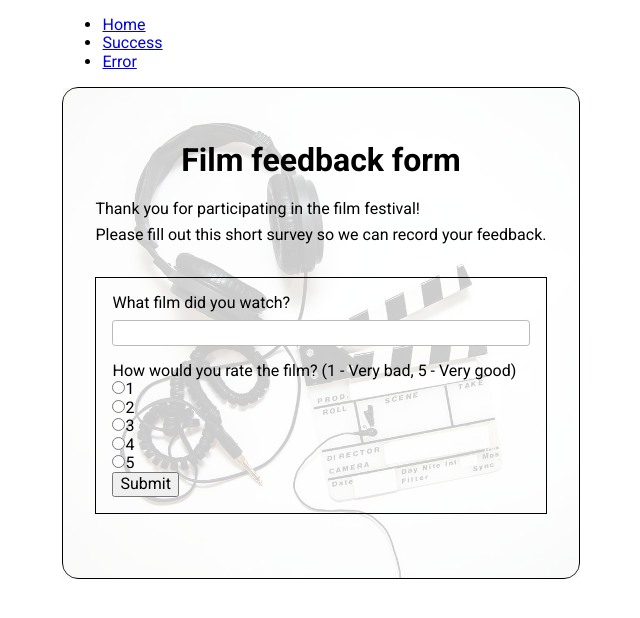
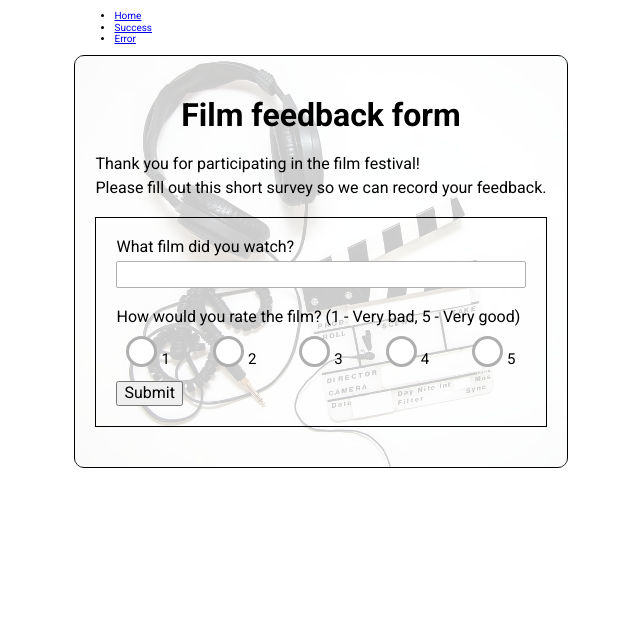
Before and after one commit to Kristina456/Online-survey, a React (Create React App) app: page / in a window 1280 px wide. Shown: the top 618 px of the page, without its empty margins (319-959 px from the left). Built offline with nearby package versions, Linux system fonts and the light colour scheme.

Commit message:
add radio button style

```diff
--- a/src/components/SurvayForm.scss
+++ b/src/components/SurvayForm.scss
@@ -1,6 +1,6 @@
 .survay-form {
 	position: relative;
-
+	font-size: 1.6rem;
 	.survay-form__title {
 		text-align: center;
 	}
@@ -10,6 +10,6 @@
 	.survay-form__form {
 		margin: 2rem 0;
 		border: $border-sml-black;
-		padding: 1rem;
+		padding: 2rem;
 	}
 }
--- a/src/components/questions/RatingQuestion.jsx
+++ b/src/components/questions/RatingQuestion.jsx
@@ -1,5 +1,6 @@
 import React from "react";
 import Question from "./components/Question";
+import "./RatingQuestion.scss";
 
 export default function RatingQuestion({ question, onAnswer }) {
 	const {
@@ -25,9 +26,9 @@ export default function RatingQuestion({ question, onAnswer }) {
 	};
 
 	return (
-		<div onChange={onChange}>
-			<div>{label}</div>
-			{showQuestions()}
+		<div onChange={onChange} className="rating-question">
+			<div className="rating-question__label">{label}</div>
+			<div className="rating-question__radio-btn">{showQuestions()} </div>
 		</div>
 	);
 }
--- /dev/null
+++ b/src/components/questions/RatingQuestion.scss
@@ -0,0 +1,10 @@
+.rating-question {
+	.rating-question__label {
+		margin-bottom: 0.5rem;
+	}
+	.rating-question__radio-btn {
+		display: flex;
+		justify-content: space-between;
+		margin: 1rem;
+	}
+}
--- a/src/components/questions/TextQuestion.scss
+++ b/src/components/questions/TextQuestion.scss
@@ -1,13 +1,13 @@
 .text-question {
-	margin-bottom: 1rem;
+	margin-bottom: 2rem;
 
 	.text-question__input {
-		height: 1.5rem;
+		height: 2.5rem;
 		border: $border-sml-gray;
 		border-radius: $border-radius-sml;
 		margin-top: 0.5rem;
 		padding: 0 0.5rem;
-		font-size: $font-size-sml;
+		font-size: $font-size-semi-medium;
 		color: $color-gray-dark;
 	}
 }
--- a/src/components/questions/components/Question.jsx
+++ b/src/components/questions/components/Question.jsx
@@ -1,15 +1,20 @@
 import React from "react";
+import "./Question.scss";
 
 export default function Question({ value, required }) {
 	return (
-		<div>
+		<span className="radio-btn">
+			<label className="radio-btn__label">
 				<input
+					className="radio-btn__input"
 					type="radio"
 					name="number-radio-input"
 					value={value}
 					required={required}
 				/>
-			<label>{value}</label>
-		</div>
+				<span className="radio-btn__style-input"></span>
+				<span className="radio-btn__value">{value}</span>
+			</label>
+		</span>
 	);
 }
--- /dev/null
+++ b/src/components/questions/components/Question.scss
@@ -0,0 +1,57 @@
+.radio-btn__label {
+	position: relative;
+	padding-left: 3.5rem;
+	margin-bottom: 1.2rem;
+	cursor: pointer;
+	font-size: 3rem;
+}
+
+.radio-btn__input {
+	display: none;
+}
+
+.radio-btn__style-input {
+	position: absolute;
+	top: 0;
+	left: 0;
+	height: 2.5rem;
+	width: 2.5rem;
+	border-radius: $border-radius-large;
+	background-color: $color-gray-light;
+	border: $border-medium;
+	transition: $transition-primary;
+}
+
+//On mouse-over, add background color
+.radio-btn__label:hover input ~ .radio-btn__style-input,
+.radio-btn__label input:checked ~ .radio-btn__style-input {
+	background-color: $color-gray-medium;
+}
+
+// Hidden when not checked
+.radio-btn__style-input:after {
+	content: "";
+	position: absolute;
+	display: none;
+}
+
+//Show the checkmark when checked
+.radio-btn__label input:checked ~ .radio-btn__style-input:after {
+	display: block;
+}
+
+//Style the checkmark
+.radio-btn__label .radio-btn__style-input:after {
+	top: 50%;
+	left: 30%;
+	width: 0.5rem;
+	height: 1rem;
+	border: $border-sml-black;
+	border-width: 0 0.3rem 0.3rem 0;
+	transform: rotate(45deg) translate(-50%, -50%);
+	transition: all 0.3s;
+}
+
+.radio-btn__value {
+	font-size: $font-size-semi-medium;
+}
--- a/src/scssStyles/abstracts/_variables.scss
+++ b/src/scssStyles/abstracts/_variables.scss
@@ -1,6 +1,7 @@
 //Color variables
 
-$color-gray: rgb(187, 186, 186);
+$color-gray-light: rgb(255, 255, 255);
+$color-gray-medium: rgb(175, 175, 175);
 $color-gray-dark: rgb(95, 94, 94);
 
 $color-black: rgb(0, 0, 0);
@@ -8,13 +9,19 @@ $color-black: rgb(0, 0, 0);
 //Border variables
 
 $border-sml-black: 0.1rem solid $color-black;
-$border-sml-gray: 0.1rem solid $color-gray;
+$border-sml-gray: 0.1rem solid $color-gray-medium;
+$border-medium: 3px solid $color-gray-medium;
 
 //Border radius
 
 $border-radius-sml: 0.2rem;
 $border-radius-medium: 1rem;
+$border-radius-large: 50%;
 
 //Opacity
 
 $opacity-medium: 0.2;
+
+//Transition
+
+$transition-primary: all 0.3s;
--- a/src/scssStyles/base/_base.scss
+++ b/src/scssStyles/base/_base.scss
@@ -1,6 +1,6 @@
 html {
 	box-sizing: border-box;
-	font-size: 62, 5%; //1rem = 10px
+	font-size: 62.5%; //1rem = 10px
 	display: flex;
 	justify-content: center;
 	align-items: center;
--- a/src/scssStyles/base/_typography.scss
+++ b/src/scssStyles/base/_typography.scss
@@ -6,3 +6,5 @@ $font-family: "Roboto", sans-serif;
 //Font size
 
 $font-size-sml: 0.8rem;
+$font-size-medium: 1rem;
+$font-size-semi-medium: 1.5rem;
```
Lines whose indentation alone changed are shown as unchanged.
